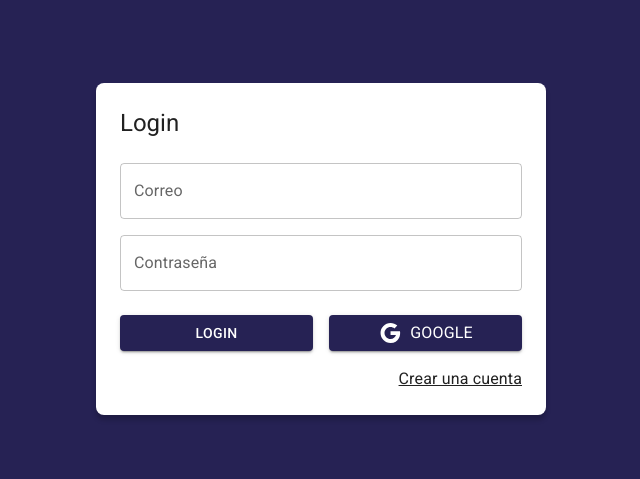
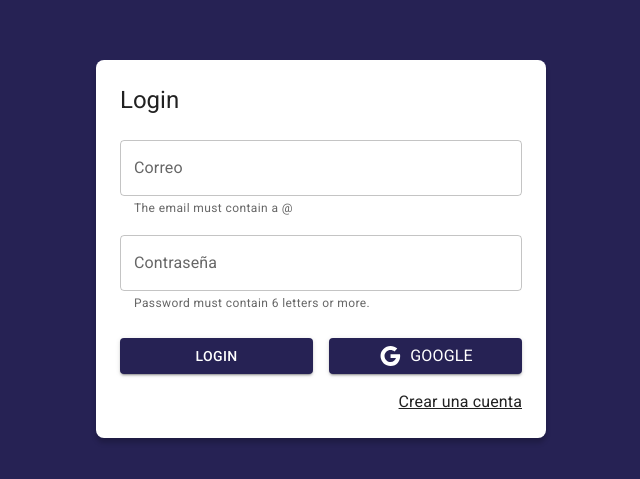
Before and after one commit to samirjabib/journal-app, a React (Vite) app: page /auth/login in a window 1280 px wide. Shown: the part 151-630 px from the top of the page, without its empty margins (319-959 px from the left). Built offline with nearby package versions, Linux system fonts and the light colour scheme.

Commit message:
add login with email and password

```diff
--- a/src/auth/hooks/useAuthStore.js
+++ b/src/auth/hooks/useAuthStore.js
@@ -13,8 +13,8 @@ export const useAuthStore = () => {
         dispatch( startGoogleSignIn());
     }
 
-    const onLoginEmailAndPassword = ({email, password}) => {
-        dispatch(startLoginWithEmailAndPasssword(email, password));
+    const onLoginEmailAndPassword = (formState) => {
+        dispatch(startLoginWithEmailAndPasssword(formState));
     }
 
     const onRegisterWithEmailAndPassword = (formState) => {
--- a/src/auth/pages/LoginPage.jsx
+++ b/src/auth/pages/LoginPage.jsx
@@ -5,24 +5,42 @@ import { AuthLayout } from '../layout/AuthLayout';
 
 import { useAuthStore, useForm } from '../hooks';
 import { startGoogleSignIn } from '../../store';
+import { useState } from 'react';
 
+
+
+const formValidations = {
+  email:[ (value)  => value.includes('@'), 'The email must contain a @'],
+  password: [ (value) => value.length >= 6, 'Password must contain 6 letters or more.'],
+}
+
+const formFields = {
+  email :"",
+  password :""
+
+}
 
 
 export const LoginPage = () => {
 
-  const { email, password, onInputChange} = useForm({
-    email:'',
-    password:'',
-  });
+  const { email, password, formState, onInputChange, emailValid, passwordValid , isFormValid} = useForm(formFields, formValidations);
 
+  const [ formSubmitted, setFormSubmitted] = useState(false);
 
-  const { status, onGoogleSign, errorMessage } = useAuthStore();
+  const { status, onGoogleSign, errorMessage, onLoginEmailAndPassword,  } = useAuthStore();
+  console.log(status)
 
+  const onSubmit = (event) => {
+    event.preventDefault()
+    setFormSubmitted(true);
+    if(!isFormValid) return;
+    onLoginEmailAndPassword(formState)
+  }
 
 
   return (
     <AuthLayout title="Login">
-      <form>
+      <form onSubmit={ onSubmit }>
           <Grid container>
             <Grid item xs={ 12 } sx={{ mt: 2 }}>
               <TextField
@@ -33,6 +51,9 @@ export const LoginPage = () => {
                 name='email'
                 value={email}
                 onChange={onInputChange}
+                error={!!emailValid && formSubmitted}
+                helperText={emailValid}
+
               />
             </Grid>
 
@@ -45,12 +66,18 @@ export const LoginPage = () => {
                 name='password'
                 value={password}
                 onChange={ onInputChange}
+                error={!!passwordValid && formSubmitted}
+                helperText={passwordValid}
               />
             </Grid>
 
             <Grid container spacing={ 2 } sx={{ mb: 2, mt: 1 }}>
               <Grid item xs={ 12 } sm={ 6 }>
-                <Button variant='contained' fullWidth>
+                <Button
+                  variant='contained'
+                  fullWidth
+                  type='submit'
+                >
                   Login
                 </Button>
               </Grid>
--- a/src/auth/pages/RegisterPage.jsx
+++ b/src/auth/pages/RegisterPage.jsx
@@ -106,7 +106,7 @@ export const RegisterPage = () => {
                   variant='contained'
                   fullWidth
                   type="submit"
-                  // disabled={ isChekingAuthentication}
+                  disabled={ isChekingAuthentication}
                   >
                   Crear cuenta
                 </Button>
--- a/src/store/auth/thunks.js
+++ b/src/store/auth/thunks.js
@@ -39,8 +39,6 @@ export const startLoginWithEmailAndPasssword = ({ email, password}) => {
         const result = await loginWithEmailPassword({email, password}); //Enviamos los datos hacia la funcion para que nos retorne el resultado.
         if(result.status === 'failed') return dispatch(onLogout(result.errorMessage));
 
-        console.log(result,'result of login')
-
 
         dispatch(onLogin(result)); //enviamos el resultado hacia el payload
     }
```
